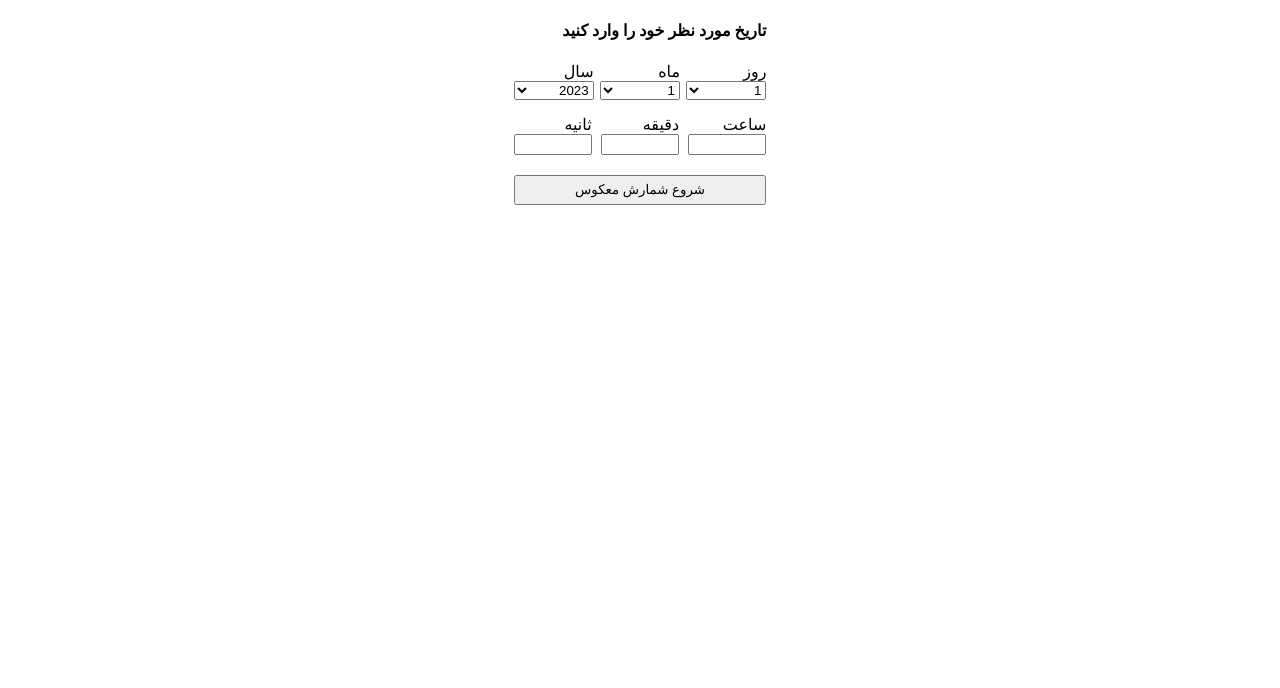
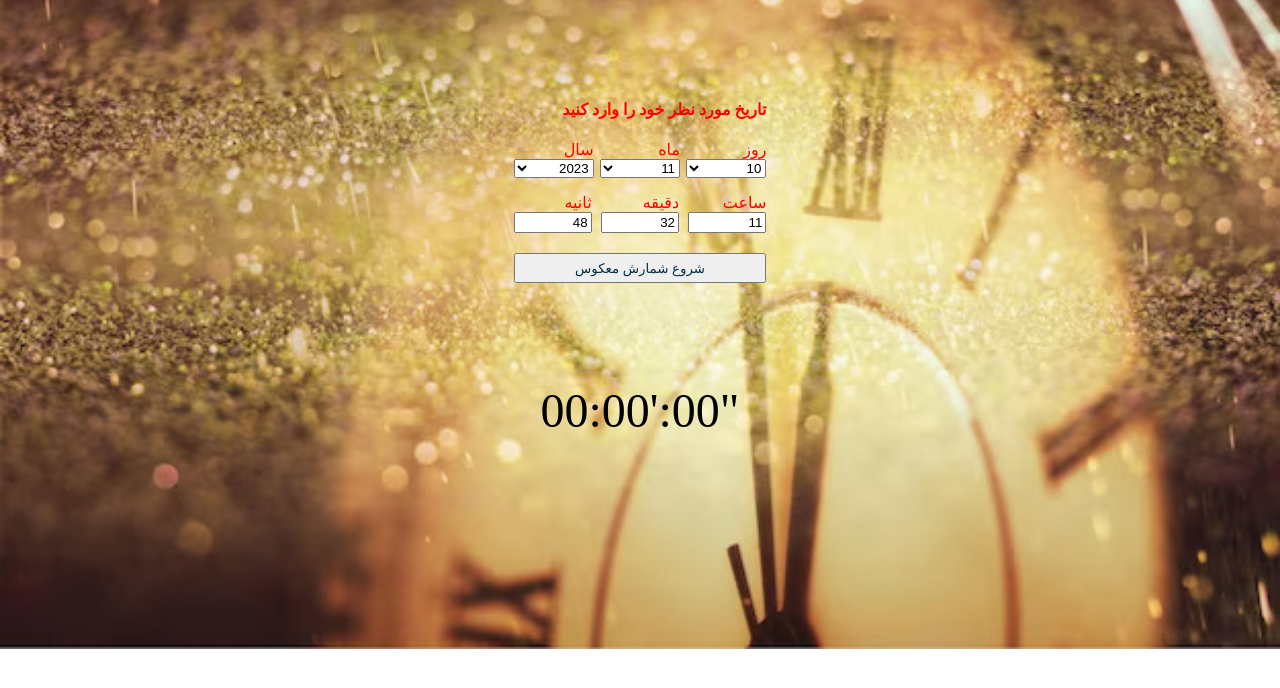
Before and after one commit to HasanKazemi/Time-Countdown-with-Js, a plain HTML site: page index.html in a window 1280 px wide. Drawn offline with Linux system fonts and the light colour scheme.

Commit message:
set default values for countdown and a bg image

```diff
--- a/index.html
+++ b/index.html
@@ -46,6 +46,7 @@
                     <option value="28">28</option>
                     <option value="29">29</option>
                     <option value="30">30</option>
+                    <option value="31">31</option>
                 </select>
             </div>
             <div>
@@ -91,7 +92,7 @@
         </div>
         <button class="start-countdown">شروع شمارش معکوس</button>
     </div>
-    <div class="countdown"></div>
+    <div class="countdown">00:00':00"</div>
     <!--  -->
 
     <script src="script.js"></script>
--- a/script.js
+++ b/script.js
@@ -1,10 +1,18 @@
 // catch the Countdown Date elements
+const CountdownYear = document.querySelector("#year")
+const CountdownMonth = document.querySelector("#month")
 const CountdownDay = document.querySelector("#day")
-const CountdownMonth = document.querySelector("#month")
-const CountdownYear = document.querySelector("#year")
 const CountdownHour = document.querySelector("#hour")
 const CountdownMinute = document.querySelector("#minute")
 const CountdownSecond = document.querySelector("#second")
+
+// set default values for countDown
+CountdownYear.value = new Date().getFullYear()
+CountdownMonth.value = new Date().getMonth() + 1
+CountdownDay.value = new Date().getDate()
+CountdownHour.value = new Date().getHours()
+CountdownMinute.value = new Date().getMinutes()
+CountdownSecond.value = new Date().getSeconds()
 
 document.querySelector(".start-countdown").addEventListener("click", ()=>{
     // get month index by minus from month number
--- a/style.css
+++ b/style.css
@@ -1,6 +1,15 @@
+body {
+    background-image: url("clock-background.jpg");
+    background-position: center;
+    background-repeat: no-repeat;
+    background-size: cover;
+    /* background-position: cover; */
+}
+
 .get-date {
     width: 20%;
-    margin: auto;
+    margin: 100px auto;
+    color: rgb(255, 0, 0);
 }
 
 .d-flex {
@@ -24,6 +33,7 @@ button.start-countdown {
     margin-top: 20px;
     width: 100%;
     height: 30px;
+    color: #003049;
 }
 
 .countdown {
```
Also changed, not shown: clock-background.jpg (added).
